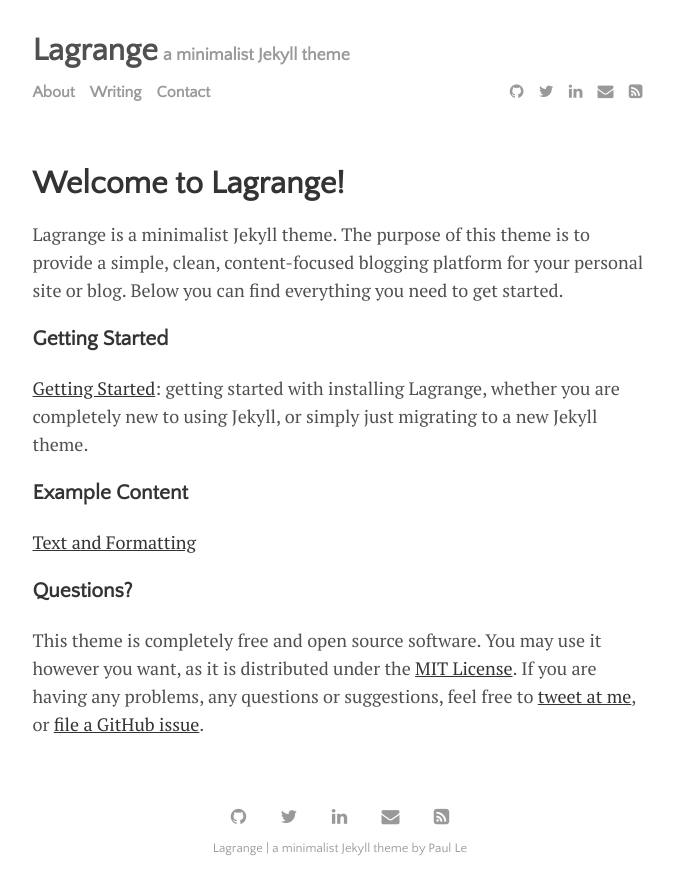
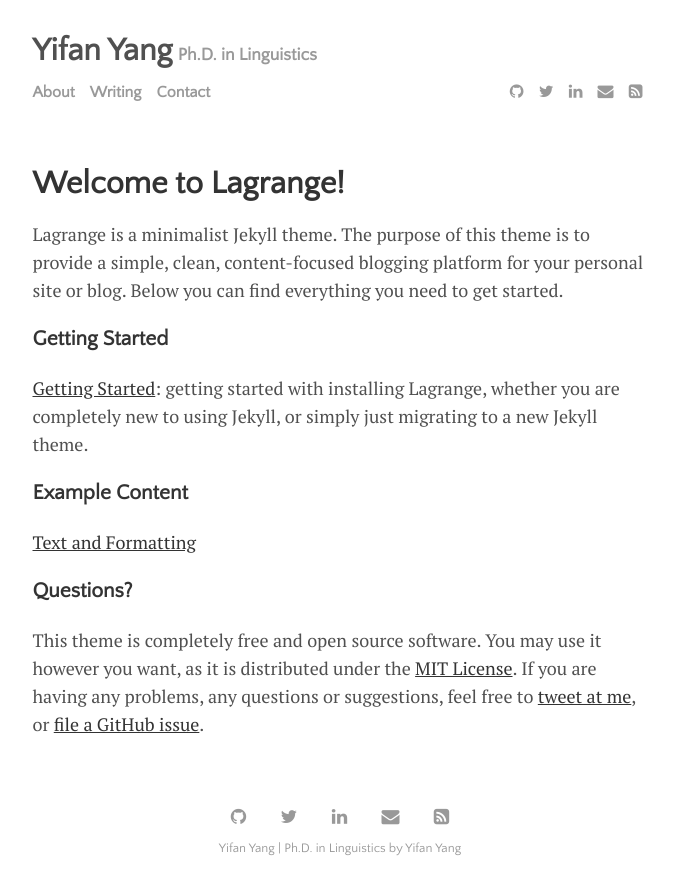
Before and after one commit to yifanyang08/yifanyang08.github.io, a Jekyll site: the page built from menu/about.md, in a window 1280 px wide. Shown: the top 895 px of the page, without its empty margins (300-974 px from the left). Built offline with Jekyll 4.4.1, drawn with Linux system fonts in a browser that asks for light colours.

Commit message:
Update _config.yml

```diff
--- a/_config.yml
+++ b/_config.yml
@@ -20,9 +20,9 @@
 plugins:             [jekyll-paginate, jekyll-sitemap, jekyll-feed, jekyll-seo-tag]
 
 # Customise atom feed settings (this is where Jekyll-Feed gets configuration information)
-title:		           'Lagrange'
-description:	       'a minimalist Jekyll theme'
-author:              'Paul Le'
+title:		           'Yifan Yang'
+description:	       'Ph.D. in Linguistics'
+author:              'Yifan Yang'
 
 # RSS 2.0 can be used instead of Atom by uncommenting following two lines
 #feed:
```
